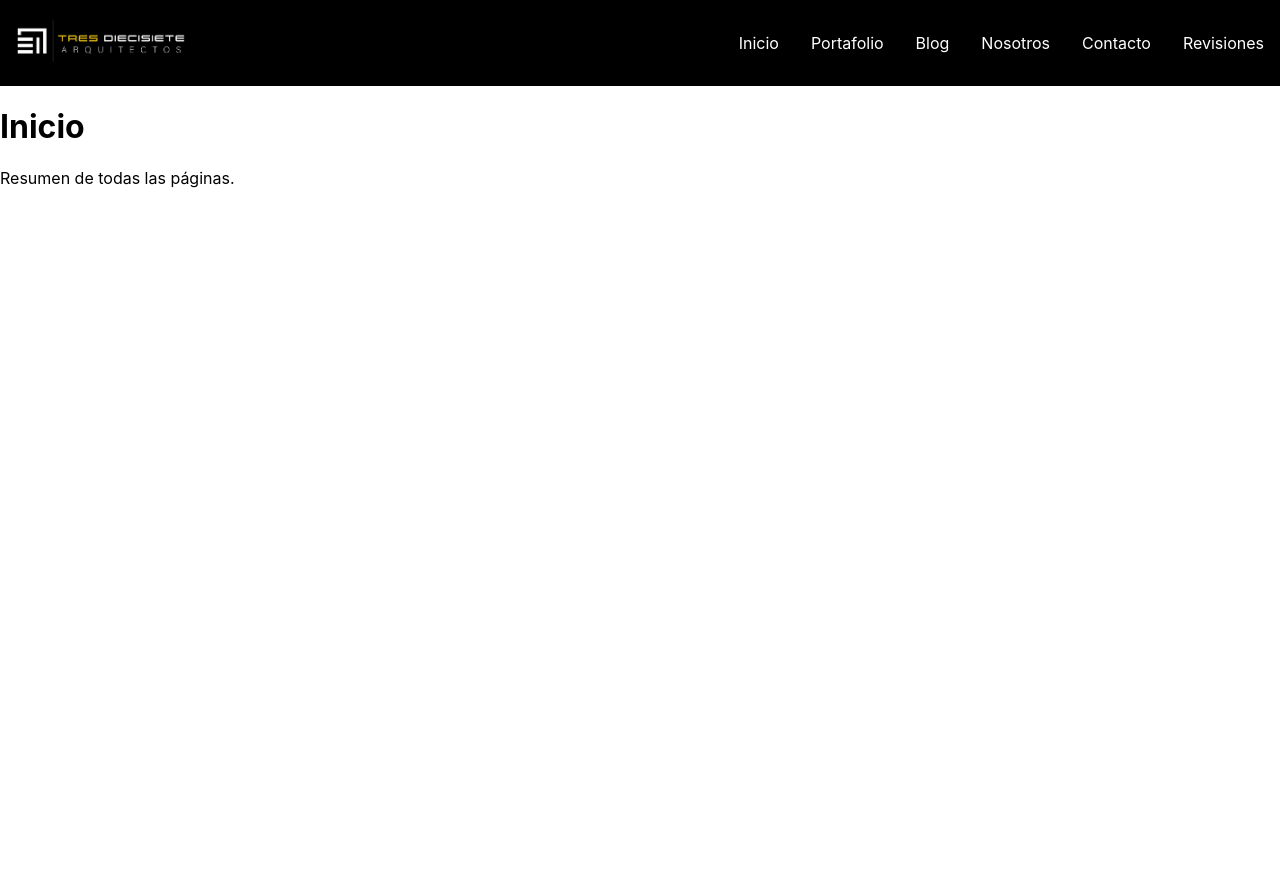
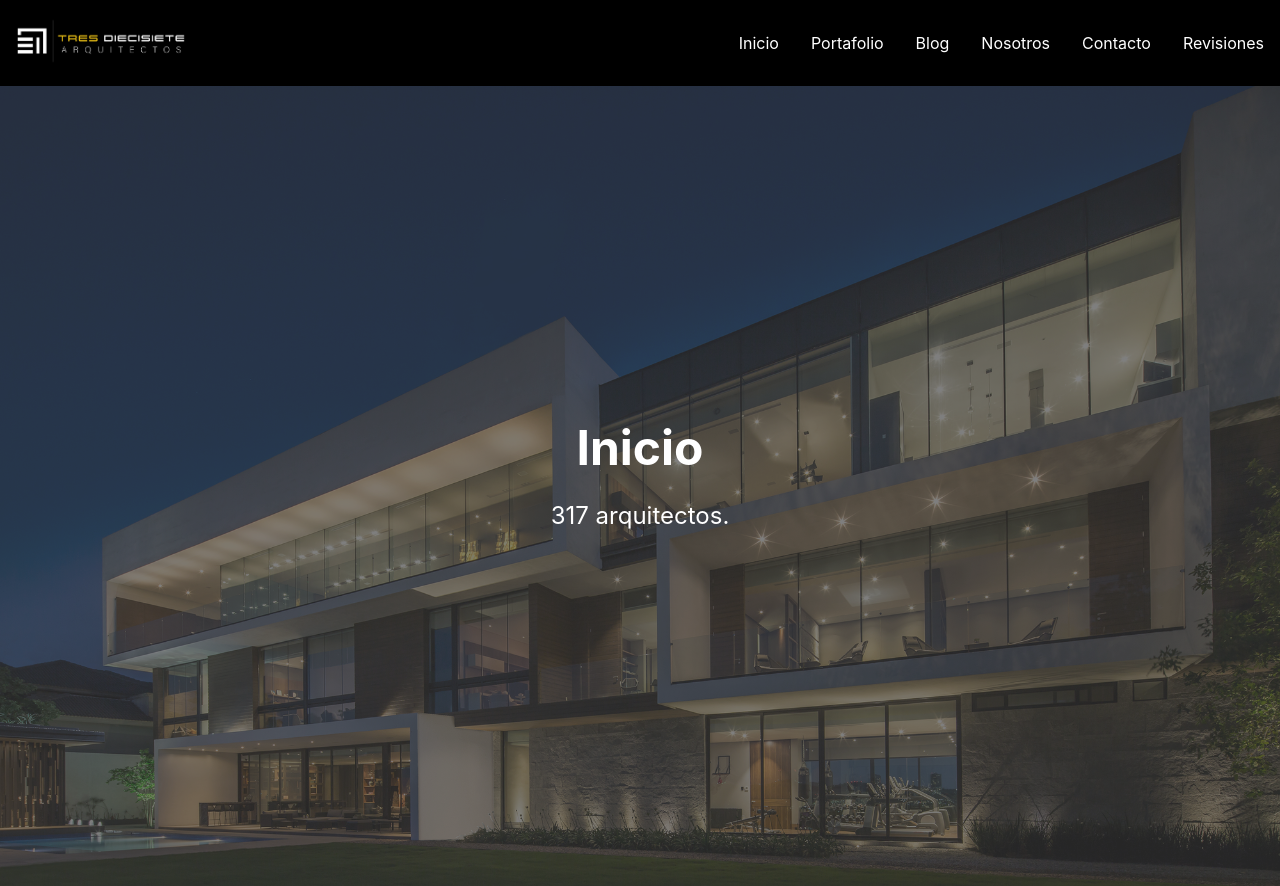
Before and after one commit to elidaRdz/317arquitectos, a React (Create React App) app: page / in a window 1280 px wide. Before the commit the page ends 800 px from the top, so only its background shows below. Built offline with nearby package versions, Linux system fonts and the light colour scheme.

Commit message:
Plantilla Inicio y Portafolio

```diff
--- a/package.json
+++ b/package.json
@@ -8,8 +8,10 @@
     "@testing-library/user-event": "^13.5.0",
     "react": "^18.3.1",
     "react-dom": "^18.3.1",
+    "react-icons": "^5.2.1",
+    "react-responsive-carousel": "^3.2.23",
     "react-router-dom": "^6.23.1",
-    "react-scripts": "5.0.1",
+    "react-scripts": "^3.0.1",
     "web-vitals": "^2.1.4"
   },
   "scripts": {
--- a/src/App.js
+++ b/src/App.js
@@ -1,4 +1,3 @@
-import logo from './logo.svg';
 import './App.css';
 import React from 'react';
 import { BrowserRouter as Router, Route, Routes } from 'react-router-dom';
--- /dev/null
+++ b/src/components/Carousel.css
@@ -0,0 +1,75 @@
+.carousel-container {
+    display: flex;
+    flex-direction: column;
+    align-items: center;
+    width: 600px;
+}
+
+.carousel {
+    position: relative;
+    display: flex;
+    justify-content: center;
+    align-items: center;
+    width: 750px;
+    height: 500px;
+}
+
+.slide {
+    border-radius: 0.5rem;
+    box-shadow: 0px 0px 7px #666;
+    width: 100%;
+    height: 100%;
+}
+
+.slide-hidden {
+    display: none;
+}
+
+.arrow {
+    position: absolute;
+    filter: drop-shadow(0px 0px 5px #555);
+    width: 2rem;
+    height: 2rem;
+    color: white;
+}
+
+.arrow:hover {
+    cursor: pointer;
+}
+
+.arrow-left {
+    left: 1rem;
+}
+
+.arrow-right {
+    right: 1rem;
+}
+
+.indicators {
+    display: flex;
+    position: absolute;
+    bottom: 1rem;
+}
+
+.indicator {
+    background-color: white;
+    height: 0.5rem;
+    width: 0.5rem;
+    border-radius: 100%;
+    border: none;
+    outline: none;
+    box-shadow: 0px 0px 5px #555;
+    margin: 0 0.2rem;
+    cursor: pointer;
+}
+
+.indicator-inactive {
+    background-color: grey;
+}
+
+.description {
+    margin-top: 1rem;
+    font-size: 1rem;
+    color: white;
+    text-align: center;
+}
--- /dev/null
+++ b/src/components/Carousel.jsx
@@ -0,0 +1,45 @@
+import React, { useState } from 'react';
+import "../components/Carousel.css";
+import { BsArrowLeftCircleFill, BsArrowRightCircleFill } from "react-icons/bs";
+
+export const Carousel = ({ data }) => {
+    const [slide, setSlide] = useState(0);
+
+    const nextSlide = () => {
+        setSlide(slide === data.length - 1 ? 0 : slide + 1);
+    };
+
+    const prevSlide = () => {
+        setSlide(slide === 0 ? data.length - 1 : slide - 1);
+    };
+
+    return (
+        <div className="carousel-container">
+            <div className="carousel">
+                <BsArrowLeftCircleFill className="arrow arrow-left" onClick={prevSlide} />
+                {data.map((item, idx) => {
+                    return (
+                        <img src={item.src} alt={item.alt} key={idx} className={slide === idx ? "slide" : "slide slide-hidden"} />
+                    );
+                })}
+                <BsArrowRightCircleFill className="arrow arrow-right" onClick={nextSlide} />
+                <span className="indicators">
+                    {data.map((_, idx) => {
+                        return (
+                            <button
+                                key={idx}
+                                onClick={() => setSlide(idx)}
+                                className={
+                                    slide === idx ? "indicator" : "indicator indicator-inactive"
+                                }
+                            ></button>
+                        );
+                    })}
+                </span>
+            </div>
+            <div className="description">
+                {data[slide].description}
+            </div>
+        </div>
+    );
+};
--- /dev/null
+++ b/src/data/carouselData.json
@@ -0,0 +1,19 @@
+{
+    "slides": [
+        {
+            "src": "https://picsum.photos/seed/img1/750/500",
+            "alt": "Cliente 1",
+            "description": "Información del cliente 1"
+        },
+        {
+            "src": "https://picsum.photos/seed/img2/750/500",
+            "alt": "Cliente 2",
+            "description": "Información del cliente 2"
+        },
+        {
+            "src": "https://picsum.photos/seed/img3/750/500",
+            "alt": "Cliente 3",
+            "description": "Información del cliente 3"
+        }
+    ]
+}
--- /dev/null
+++ b/src/pages/Inicio.css
@@ -0,0 +1,46 @@
+.inicio-container {
+    display: flex;
+    flex-direction: column;
+    justify-content: center;
+    align-items: center;
+    height: 100vh;
+    position: relative;
+    color: white;
+    text-align: center;
+  }
+
+.inicio-container::before {
+    content: "";
+    position: absolute;
+    top: 0;
+    left: 0;
+    width: 100%;
+    height: 100%;
+    background-image: url('../img/inicio.jpg');
+    background-size: cover;
+    background-position: center;
+    opacity: 0.7;
+    z-index: -2;
+}
+
+.inicio-container::after {
+    content: "";
+    position: absolute;
+    top: 0;
+    left: 0;
+    width: 100%;
+    height: 100%;
+    background: rgba(0, 0, 0, 0.5);
+    z-index: -1;
+}
+
+h1 {
+    font-size: 3rem;
+    margin: 0;
+    z-index: 1;
+}
+
+p {
+    font-size: 1.5rem;
+    z-index: 1;
+}
--- a/src/pages/Inicio.js
+++ b/src/pages/Inicio.js
@@ -1,10 +1,11 @@
 import React from 'react';
+import './Inicio.css';
 
 const Inicio = () => {
   return (
-    <div>
+    <div className="inicio-container">
       <h1>Inicio</h1>
-      <p>Resumen de todas las páginas.</p>
+      <p>317 arquitectos.</p>
     </div>
   );
 };
--- /dev/null
+++ b/src/pages/Portafolio.css
@@ -0,0 +1,16 @@
+.portafolio-container {
+    padding: 2rem;
+    text-align: center;
+    background-color: rgb(34, 30, 30);
+    z-index: -2;
+    height: 100vh;
+    display: flex;
+    flex-direction: column;
+    justify-content: center;
+    align-items: center;
+}
+
+.portafolio-container h1 {
+    margin-bottom: 2rem;
+    color: white;
+}
--- a/src/pages/Portafolio.js
+++ b/src/pages/Portafolio.js
@@ -1,10 +1,13 @@
 import React from 'react';
+import './Portafolio.css';
+import { Carousel } from '../components/Carousel';
+import { slides } from "../data/carouselData.json"
 
 const Portafolio = () => {
   return (
-    <div>
+    <div className="portafolio-container">
       <h1>Portafolio</h1>
-      <p>Clientes principales.</p>
+      <Carousel data={slides}/>
     </div>
   );
 };
```
Also changed, not shown: src/App.css (line endings or trailing spaces), src/img/inicio.jpg (added), 1 other file (tests, documents, lock files or other folders).
